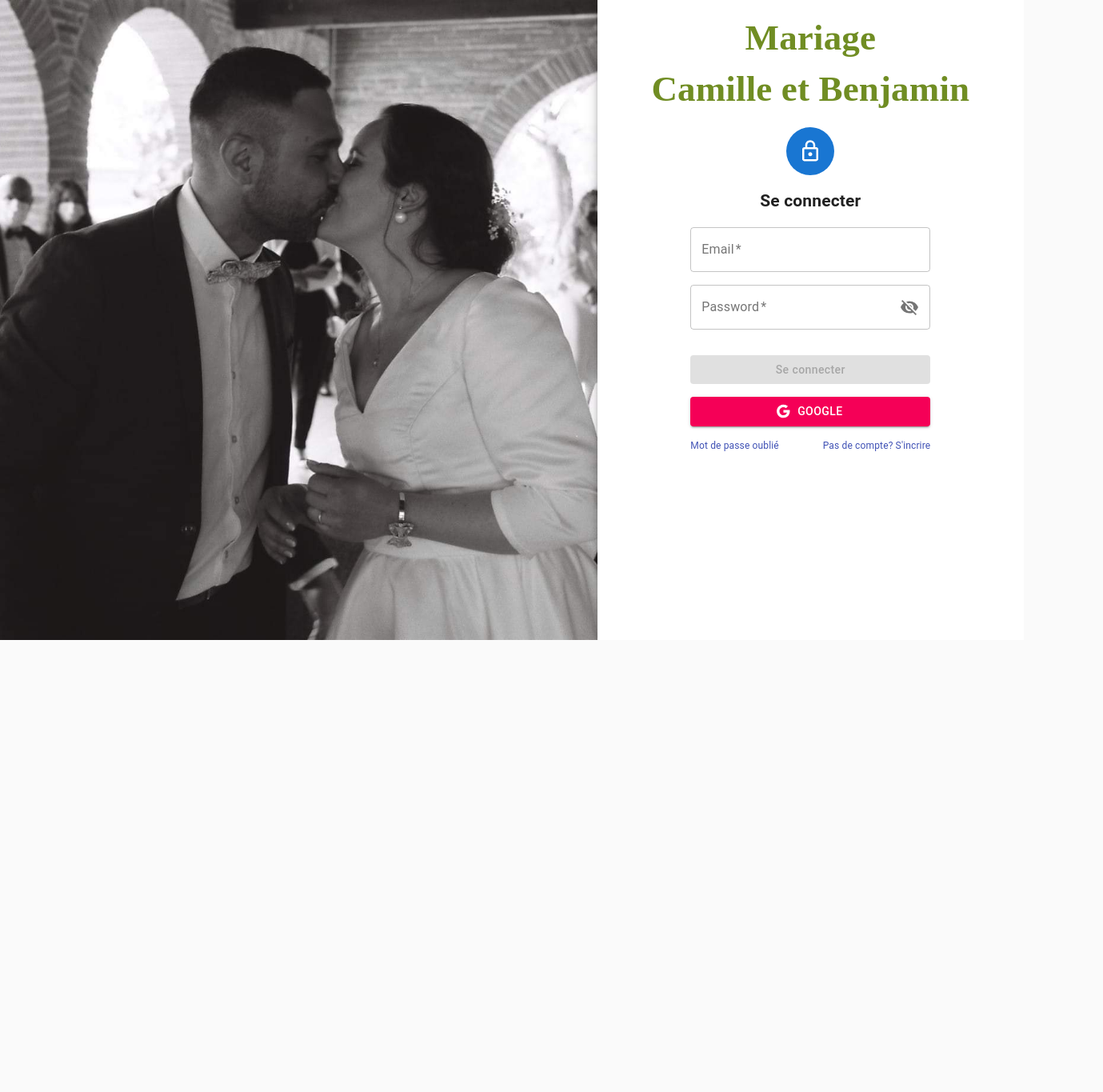
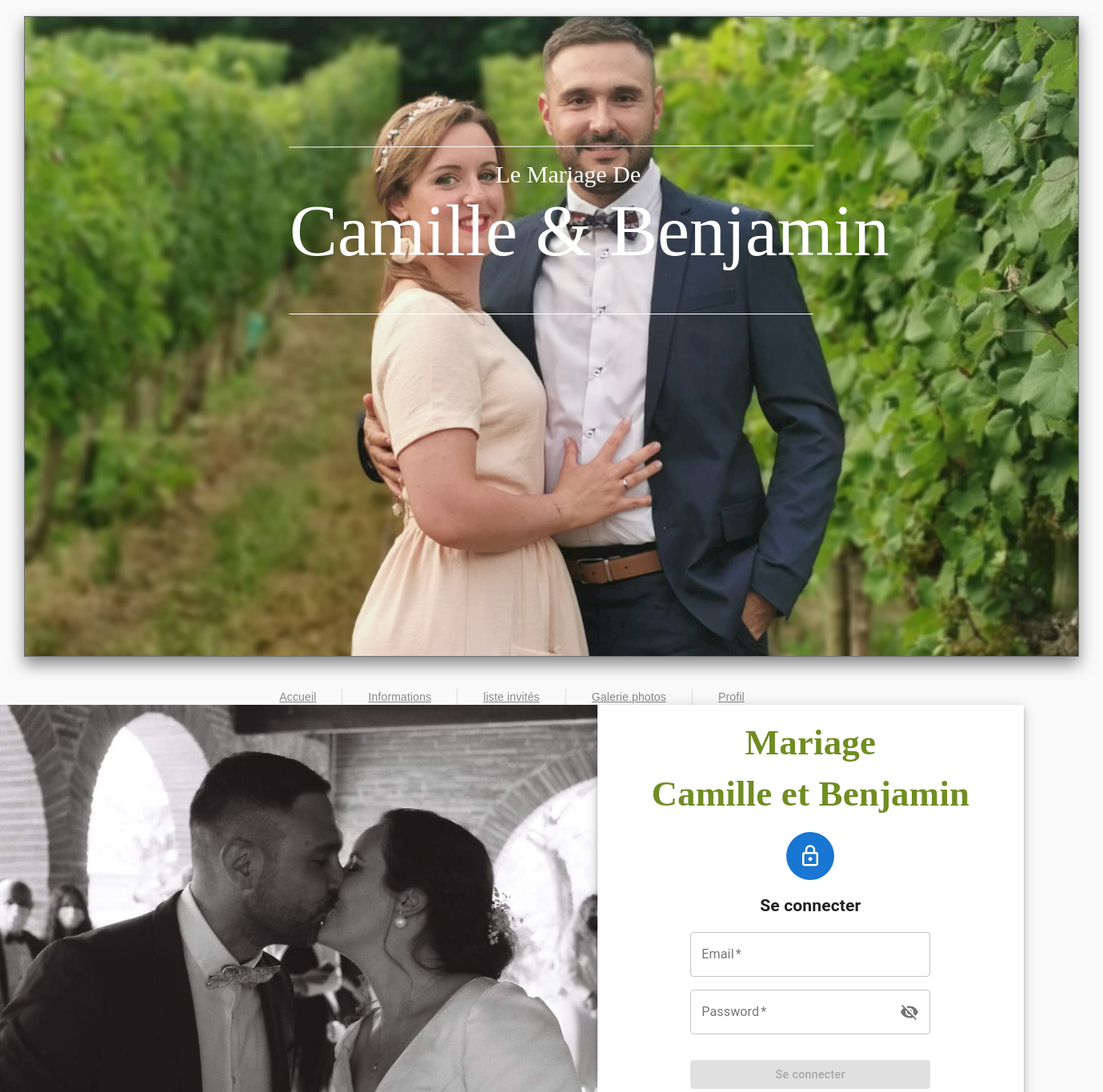
Before and after one commit to BenGex31/weddingguests, a React (Create React App) app: page / in a window 1280 px wide. Shown: the top 1365 px of the page at 80% size, 1379 px wide, since content can reach past the window. Before the commit the page ends 800 px from the top, so only its background shows below. Built offline with nearby package versions, Linux system fonts and the light colour scheme; no server answers; a web font is replaced by a local one.

Commit message:
Update AuthNavigation.jsx

```diff
--- a/src/navigation/AuthNavigation.jsx
+++ b/src/navigation/AuthNavigation.jsx
@@ -3,16 +3,22 @@ import { BrowserRouter as Router, Switch, Route } from "react-router-dom";
 import ForgotPassword from "../pages/ForgotPassword";
 import Login from "../pages/Login";
 import SignUp from "../pages/SignUp";
+import Header from "../components/Header";
 import Home from "../pages/Home";
 import { AuthProvider } from "../components/Auth";
 import Gallery from "../pages/Gallery";
 import Informations from "../pages/Informations";
 import Formulaire from "../pages/Formulaire";
+import Guests from "../pages/Guests";
+import Profil from "../pages/Profil";
+import NavBar from "../components/NavBar";
 
 const AuthNavigation = () => {
   return (
     <AuthProvider>
       <Router>
+        <Header />
+        <NavBar />
         <Switch>
           <Route exact path='/'>
             <Login />
@@ -29,11 +35,17 @@ const AuthNavigation = () => {
           <Route exact path='/galerie'>
             <Gallery />
           </Route>
+          <Route exact path='/guests'>
+            <Guests />
+          </Route>
           <Route exact path='/informations'>
             <Informations />
           </Route>
           <Route exact path='/formulaire'>
             <Formulaire />
+          </Route>
+          <Route exact path='/profil'>
+            <Profil />
           </Route>
         </Switch>
       </Router>
```
